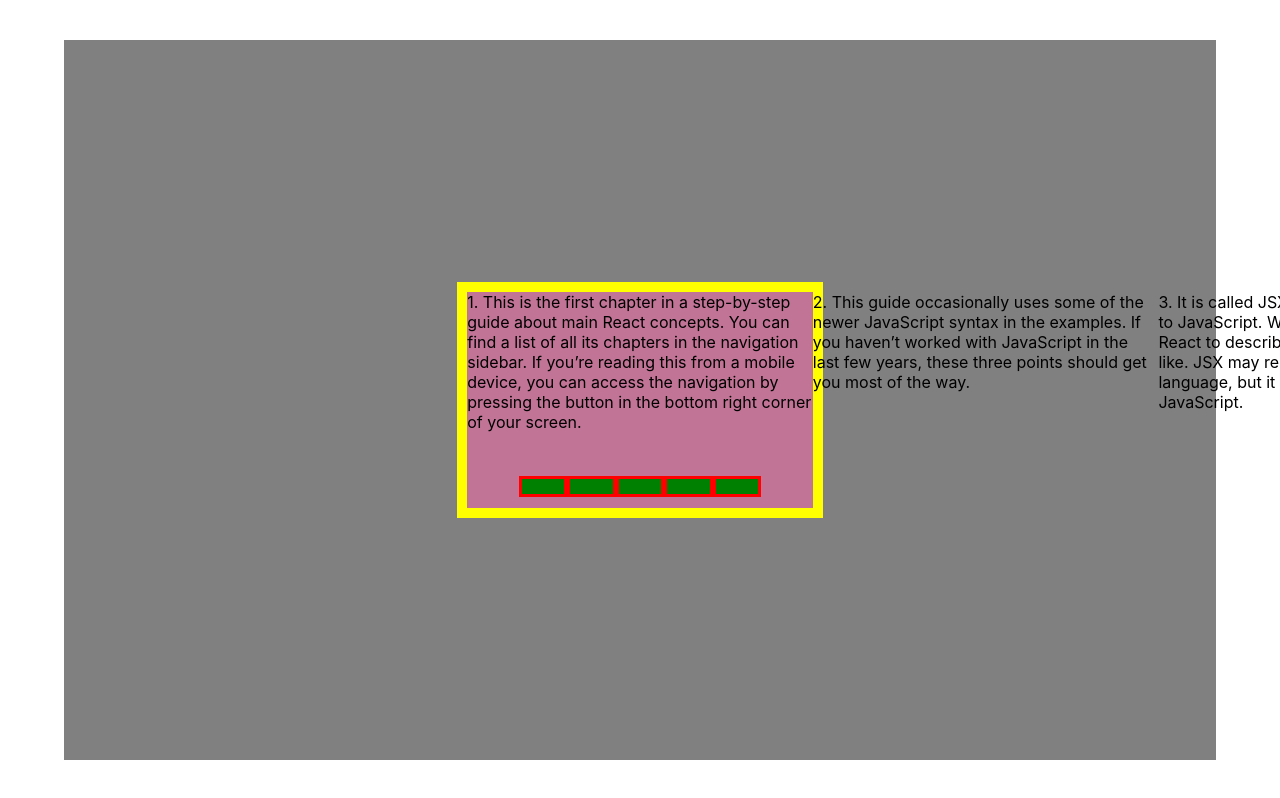
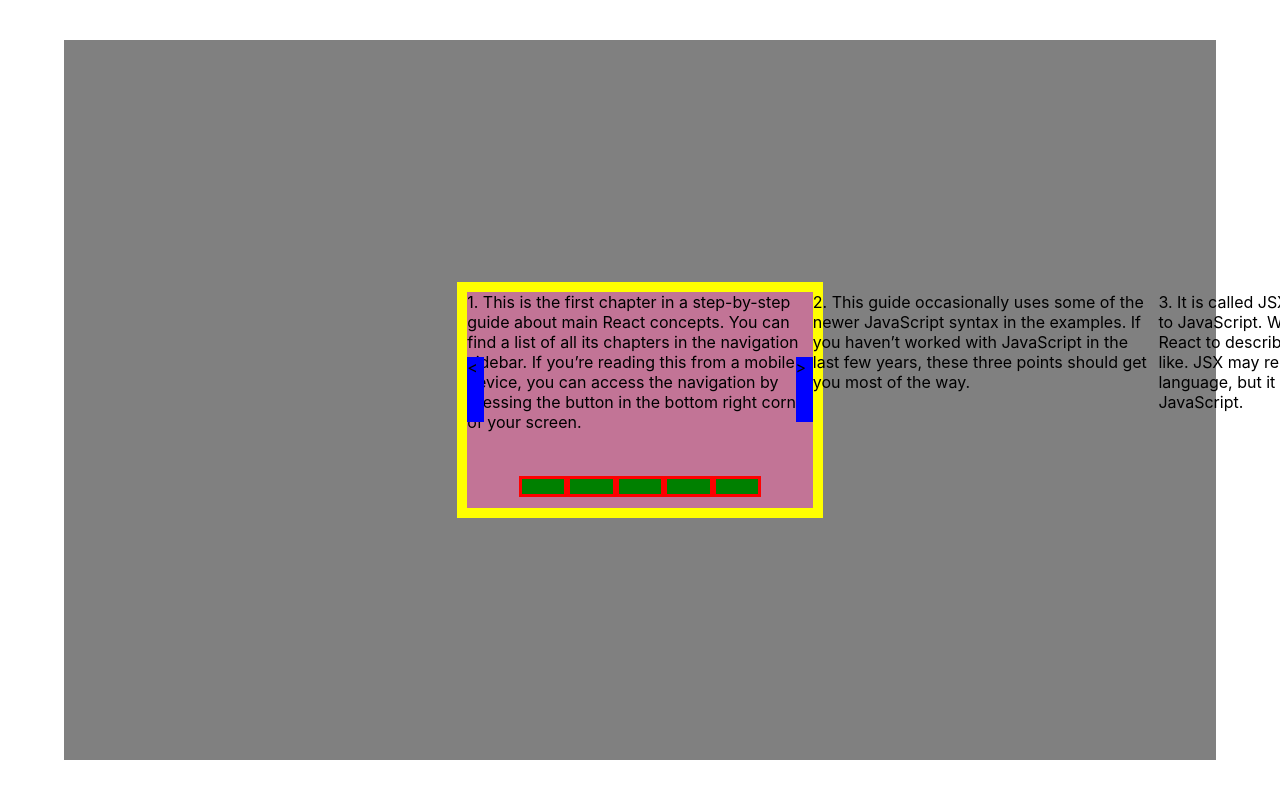
Before and after one commit to maxyou/react-ts-slider, a React (Create React App) app: page / in a window 1280 px wide. Shown: the top 798 px of the page. Built offline with nearby package versions, Linux system fonts and the light colour scheme.

Commit message:
animation drive transition

```diff
--- a/src/view/carousel/index.tsx
+++ b/src/view/carousel/index.tsx
@@ -25,6 +25,22 @@ const StyledDivWin = styled.div<ILeft>`
     justify-content: center;
     align-items: stretch;
 `
+const StyledDivLeftArrow = styled.div`
+    width: 5%;
+    height: 30%;
+    position:absolute;
+    top:30%;
+    left:0%;
+    background-color: blue;
+`
+const StyledDivRightArrow = styled.div`
+    width: 5%;
+    height: 30%;
+    position:absolute;
+    top:30%;
+    right:0%;
+    background-color: blue;
+`
 const StyledDivProcess = styled.div`
     width: 70%;
     height: 10%;
@@ -36,6 +52,12 @@ const StyledDivProcess = styled.div`
     justify-content: center;
     align-items: stretch;
 `
+const StyledDivProgressMax = styled.div`
+    width: 0%;
+    flex: 1 1 auto;
+    background-color: yellow;
+    margin:3px;
+`
 const progress0to100 = keyframes`
   from {
     width: 0%;
@@ -44,18 +66,13 @@ const progress0to100 = keyframes`
     width: 100%;
   }
 `
-const StyledDivProgressMax = styled.div`
-    width: 0%;
-    flex: 1 1 auto;
-    background-color: yellow;
-    margin:3px;
-`
 const StyledDivProgressValue = styled.div`
     width: 0%;
     height: 100%;
     background-color: green;
     animation: ${progress0to100} 2s 1;
     animation-fill-mode: forwards;
+    animation-play-state: running;
 `
 
 interface CarouselOption {
@@ -72,14 +89,32 @@ function Carousel(props: IProps) {
   const childrenSub = React.Children.toArray(props.children)
 
   const childrenNumber = childrenSub.length
-  const childrenProgress = []
+  const childrenProgress:any[] = []
   const childrenLeft:number[] = []
+
+
+  function onProgressAnimationStart(e:any){
+
+    console.log(`onProgressAnimationStart: ${e.target.id}`)
+
+  }
+  function onProgressAnimationEnd(e:any){
+
+    console.log(`onProgressAnimationEnd: ${e.target.id}`)
+    setLeft(childrenLeft[1])
+  }
 
   for(let i = 0; i < childrenNumber; i++){
       let leftOffset = ((childrenNumber - 1)*100)/2 - (100*i)
       console.log(`i=${i}, a=${leftOffset}`)
       childrenLeft.push(leftOffset)
-      childrenProgress.push(<StyledDivProgressMax key={i}><StyledDivProgressValue></StyledDivProgressValue></StyledDivProgressMax>)
+      childrenProgress.push(<StyledDivProgressMax key={i}>
+          <StyledDivProgressValue
+            onAnimationStart={onProgressAnimationStart}
+            onAnimationEnd={onProgressAnimationEnd}
+            id={`pv${i}`}>
+          </StyledDivProgressValue>
+        </StyledDivProgressMax>)
   }
   console.log(childrenLeft)
 
@@ -93,6 +128,15 @@ function Carousel(props: IProps) {
     }, []
   )
 
+  function onArrowLeftClicked(e:any){
+    // alert('left')
+    console.log(e.target.id)
+  }
+  function onArrowRightClicked(e:any){
+    // alert('right')
+    console.log(e.target.id)
+    // React.Children.toArray(childrenProgress[0].children)[0].style.animationPlayState = "running";
+  }
 
   return <StyledDivCarousel>
     <StyledDivWin left={left}>
@@ -100,6 +144,8 @@ function Carousel(props: IProps) {
         childrenSub.map((v, index)=><Sub key={index} subMsg='subMsg'>{v}</Sub>)
       }
     </StyledDivWin>
+    <StyledDivLeftArrow onClick={onArrowLeftClicked}  id='leftArrow'>{`<`}</StyledDivLeftArrow>
+    <StyledDivRightArrow onClick={onArrowRightClicked} id='rightArrow'>{`>`}</StyledDivRightArrow>
     <StyledDivProcess>
       {
         childrenProgress
```
Also changed, not shown: src/sdiv.tsx (deleted, +0 -40 lines).
